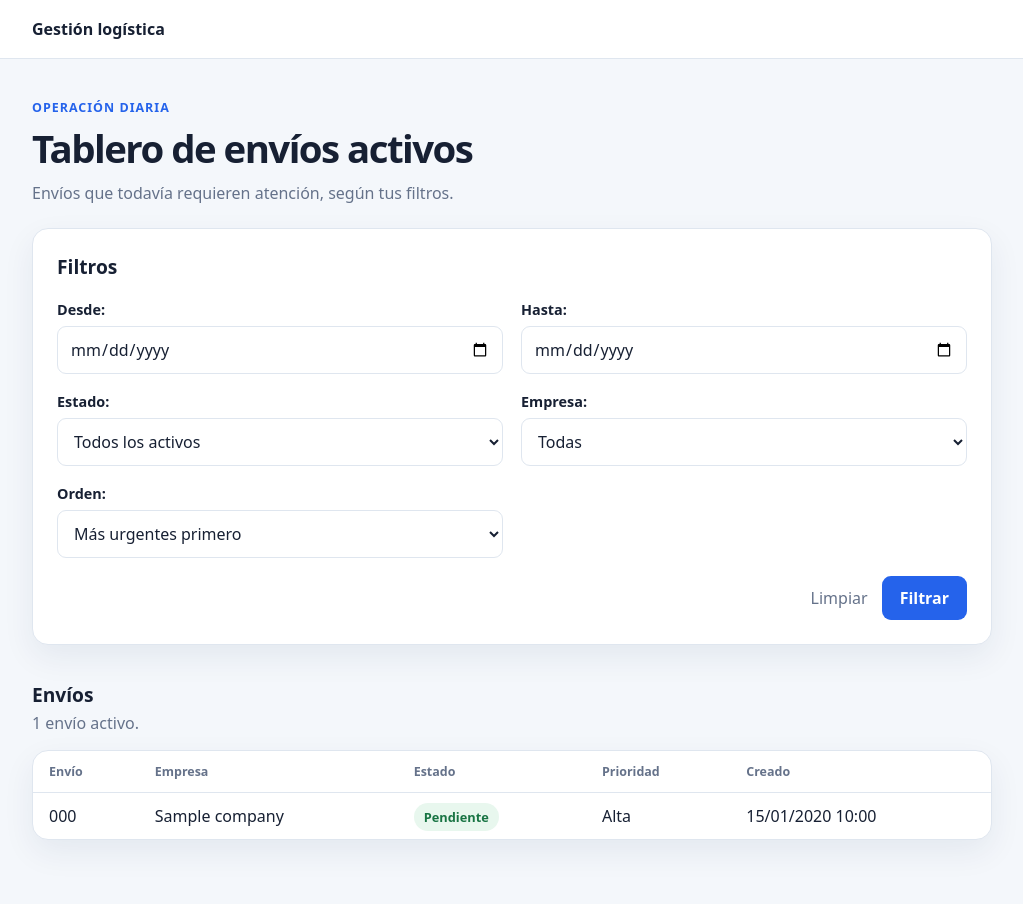
After one commit to SF1308/logistics_project, a Django app: page /tablero/ in a window 1280 px wide. The commit adds this page. Shown: the whole page, without its empty margins (128-1151 px from the left). Run offline with Django 5.2, Linux system fonts and the light colour scheme; tables that the repository leaves empty hold one stand-in row (values such as "Sample post").

Commit message:
add board with filters and order

```diff
--- a/orders/static/orders/styles.css
+++ b/orders/static/orders/styles.css
@@ -295,3 +295,64 @@ button:hover {
         width: 100%;
     }
 }
+
+select {
+    width: 100%;
+    padding: 11px 12px;
+    border: 1px solid var(--border);
+    border-radius: 9px;
+    background: #fff;
+    color: var(--text);
+    font: inherit;
+}
+
+.link-button {
+    align-self: center;
+    margin-right: 14px;
+    color: var(--muted);
+    text-decoration: none;
+}
+
+.table-wrapper {
+    overflow-x: auto;
+    background: var(--surface);
+    border: 1px solid var(--border);
+    border-radius: 16px;
+    box-shadow: var(--shadow);
+}
+
+.board-table {
+    width: 100%;
+    border-collapse: collapse;
+}
+
+.board-table th,
+.board-table td {
+    padding: 12px 16px;
+    border-bottom: 1px solid var(--border);
+    text-align: left;
+}
+
+.board-table th {
+    color: var(--muted);
+    font-size: 0.78rem;
+    font-weight: 600;
+}
+
+.board-table tbody tr:last-child td {
+    border-bottom: 0;
+}
+
+.pagination {
+    display: flex;
+    align-items: center;
+    justify-content: space-between;
+    margin-top: 16px;
+    color: var(--muted);
+}
+
+.pagination a {
+    color: var(--primary-dark);
+    font-weight: 600;
+    text-decoration: none;
+}
--- /dev/null
+++ b/shipments/forms.py
@@ -0,0 +1,57 @@
+from django import forms
+
+from .models import Company, Shipment
+
+DEFAULT_ORDER = "urgencia"
+
+ORDERINGS = {
+    "urgencia": ("priority", "created_at", "id"),
+    "antiguos": ("created_at", "id"),
+    "recientes": ("-created_at", "-id"),
+}
+
+ORDER_CHOICES = [
+    ("urgencia", "Más urgentes primero"),
+    ("antiguos", "Más antiguos primero"),
+    ("recientes", "Más recientes primero"),
+]
+
+ACTIVE_STATUS_CHOICES = [("", "Todos los activos")] + [
+    (status.value, status.label) for status in Shipment.ACTIVE_STATUSES
+]
+
+
+class BoardFilterForm(forms.Form):
+    desde = forms.DateField(
+        required=False,
+        widget=forms.DateInput(attrs={"type": "date"}, format="%Y-%m-%d"),
+    )
+    hasta = forms.DateField(
+        required=False,
+        widget=forms.DateInput(attrs={"type": "date"}, format="%Y-%m-%d"),
+    )
+    estado = forms.ChoiceField(
+        label="Estado", required=False, choices=ACTIVE_STATUS_CHOICES
+    )
+    empresa = forms.ModelChoiceField(
+        label="Empresa",
+        required=False,
+        queryset=Company.objects.all(),
+        empty_label="Todas",
+    )
+    orden = forms.ChoiceField(
+        label="Orden", required=False, choices=ORDER_CHOICES
+    )
+
+    def clean(self):
+        cleaned = super().clean()
+        desde, hasta = cleaned.get("desde"), cleaned.get("hasta")
+        if desde and hasta and desde > hasta:
+            raise forms.ValidationError(
+                "La fecha “desde” no puede ser posterior a “hasta”."
+            )
+        return cleaned
+
+    def get_ordering(self):
+        key = getattr(self, "cleaned_data", {}).get("orden") or DEFAULT_ORDER
+        return ORDERINGS[key]
--- a/shipments/models.py
+++ b/shipments/models.py
@@ -1,5 +1,16 @@
 from django.db import models
 
+class ShipmentQuerySet(models.QuerySet):
+    def active(self):
+        return self.filter(status__in=Shipment.ACTIVE_STATUSES)
+
+    def created_between(self, start=None, end=None):
+        queryset = self
+        if start:
+            queryset = queryset.filter(created_at__date__gte=start)
+        if end:
+            queryset = queryset.filter(created_at__date__lte=end)
+        return queryset
 
 class Company(models.Model):
     name = models.CharField(max_length=200, unique=True)
@@ -10,7 +21,6 @@ class Company(models.Model):
 
     def __str__(self):
         return self.name
-
 
 class Shipment(models.Model):
     class Priority(models.IntegerChoices):
@@ -26,6 +36,13 @@ class Shipment(models.Model):
         OUT_FOR_DELIVERY = "out_for_delivery", "En reparto"
         DELIVERED = "delivered", "Entregado"
         FAILED = "failed", "Entrega fallida"
+
+    ACTIVE_STATUSES = (
+        Status.PENDING,
+        Status.IN_WAREHOUSE,
+        Status.DISPATCHED,
+        Status.OUT_FOR_DELIVERY,
+    )
 
     company = models.ForeignKey(
         Company,
@@ -46,6 +63,8 @@ class Shipment(models.Model):
     )
     created_at = models.DateTimeField(auto_now_add=True)
 
+    objects = ShipmentQuerySet.as_manager()
+
     class Meta:
         constraints = [
             models.UniqueConstraint(
@@ -56,7 +75,6 @@ class Shipment(models.Model):
 
     def __str__(self):
         return f"{self.code} ({self.company})"
-
 
 class Movement(models.Model):
     shipment = models.ForeignKey(
--- /dev/null
+++ b/shipments/templates/shipments/board.html
@@ -0,0 +1,95 @@
+{% extends "orders/base.html" %}
+
+{% block title %}Tablero de envíos activos{% endblock %}
+
+{% block content %}
+    <header class="page-heading">
+        <p class="eyebrow">Operación diaria</p>
+        <h1>Tablero de envíos activos</h1>
+        <p class="subtitle">Envíos que todavía requieren atención, según tus filtros.</p>
+    </header>
+
+    <section class="panel" aria-labelledby="filters-title">
+        <h2 id="filters-title">Filtros</h2>
+
+        <form method="get" class="order-form">
+            {% if form.non_field_errors %}
+                <div class="field field-wide">
+                    {% for error in form.non_field_errors %}
+                        <p class="field-error">{{ error }}</p>
+                    {% endfor %}
+                </div>
+            {% endif %}
+
+            {% for field in form %}
+                <div class="field">
+                    {{ field.label_tag }}
+                    {{ field }}
+                    {% for error in field.errors %}
+                        <p class="field-error">{{ error }}</p>
+                    {% endfor %}
+                </div>
+            {% endfor %}
+
+            <div class="form-actions">
+                <a class="link-button" href="{% url 'shipments:active_board' %}">Limpiar</a>
+                <button type="submit">Filtrar</button>
+            </div>
+        </form>
+    </section>
+
+    <section class="orders-section" aria-labelledby="board-title">
+        <div class="section-heading">
+            <div>
+                <h2 id="board-title">Envíos</h2>
+                <p>{{ total }} envío{{ total|pluralize }} activo{{ total|pluralize }}.</p>
+            </div>
+        </div>
+
+        {% if shipments %}
+            <div class="table-wrapper">
+                <table class="board-table">
+                    <thead>
+                        <tr>
+                            <th scope="col">Envío</th>
+                            <th scope="col">Empresa</th>
+                            <th scope="col">Estado</th>
+                            <th scope="col">Prioridad</th>
+                            <th scope="col">Creado</th>
+                        </tr>
+                    </thead>
+                    <tbody>
+                        {% for shipment in shipments %}
+                            <tr>
+                                <td>{{ shipment.code }}</td>
+                                <td>{{ shipment.company.name }}</td>
+                                <td><span class="status-badge">{{ shipment.get_status_display }}</span></td>
+                                <td>{{ shipment.get_priority_display }}</td>
+                                <td>{{ shipment.created_at|date:"d/m/Y H:i" }}</td>
+                            </tr>
+                        {% endfor %}
+                    </tbody>
+                </table>
+            </div>
+
+            {% if page_obj.has_other_pages %}
+                <nav class="pagination" aria-label="Paginación">
+                    {% if page_obj.has_previous %}
+                        <a href="?{% if querystring %}{{ querystring }}&{% endif %}page={{ page_obj.previous_page_number }}">Anterior</a>
+                    {% endif %}
+
+                    <span>Página {{ page_obj.number }} de {{ page_obj.paginator.num_pages }}</span>
+
+                    {% if page_obj.has_next %}
+                        <a href="?{% if querystring %}{{ querystring }}&{% endif %}page={{ page_obj.next_page_number }}">Siguiente</a>
+                    {% endif %}
+                </nav>
+            {% endif %}
+        {% else %}
+            <div class="empty-state">
+                <h3>Sin envíos activos</h3>
+                <p>No hay envíos que coincidan con los filtros.</p>
+            </div>
+        {% endif %}
+    </section>
+{% endblock %}
--- a/shipments/urls.py
+++ b/shipments/urls.py
@@ -8,4 +8,5 @@ urlpatterns = [
     path("envios/", views.shipment_list, name="shipment_list"),
     path("envios/<int:company_id>/", views.shipment_list_by_company, name="shipment_list_by_company"),
     path("envios/<int:shipment_id>/despachar/",views.confirm_shipment_dispatch, name="confirm_dispatch",),
+    path("tablero/", views.active_shipments_board, name="active_board"),
 ]
--- a/shipments/views.py
+++ b/shipments/views.py
@@ -1,7 +1,9 @@
 from django.shortcuts import get_object_or_404, render
 from django.http import HttpResponseBadRequest, JsonResponse
 from django.views.decorators.http import require_GET, require_POST
+from django.core.paginator import Paginator
 
+from .forms import BoardFilterForm, ORDERINGS, DEFAULT_ORDER
 from .services import (
     DispatchFailed,
     InvalidShipmentState,
@@ -80,3 +82,44 @@ def confirm_shipment_dispatch(request, shipment_id):
             "confirmado": True,
         }
     )
+
+BOARD_PAGE_SIZE = 20
+
+
+@require_GET
+def active_shipments_board(request):
+    form = BoardFilterForm(request.GET)
+
+    shipments = Shipment.objects.active().select_related("company")
+
+    if form.is_valid():
+        data = form.cleaned_data
+        shipments = shipments.created_between(data["desde"], data["hasta"])
+        if data["estado"]:
+            shipments = shipments.filter(status=data["estado"])
+        if data["empresa"]:
+            shipments = shipments.filter(company=data["empresa"])
+        ordering = form.get_ordering()
+    else:
+        ordering = ORDERINGS[DEFAULT_ORDER]
+
+    shipments = shipments.order_by(*ordering)
+
+    paginator = Paginator(shipments, BOARD_PAGE_SIZE)
+    page_obj = paginator.get_page(request.GET.get("page"))
+
+    # Querystring sin "page", para que los links de paginación conserven los filtros.
+    params = request.GET.copy()
+    params.pop("page", None)
+
+    return render(
+        request,
+        "shipments/board.html",
+        {
+            "form": form,
+            "page_obj": page_obj,
+            "shipments": page_obj.object_list,
+            "total": paginator.count,
+            "querystring": params.urlencode(),
+        },
+    )
```
